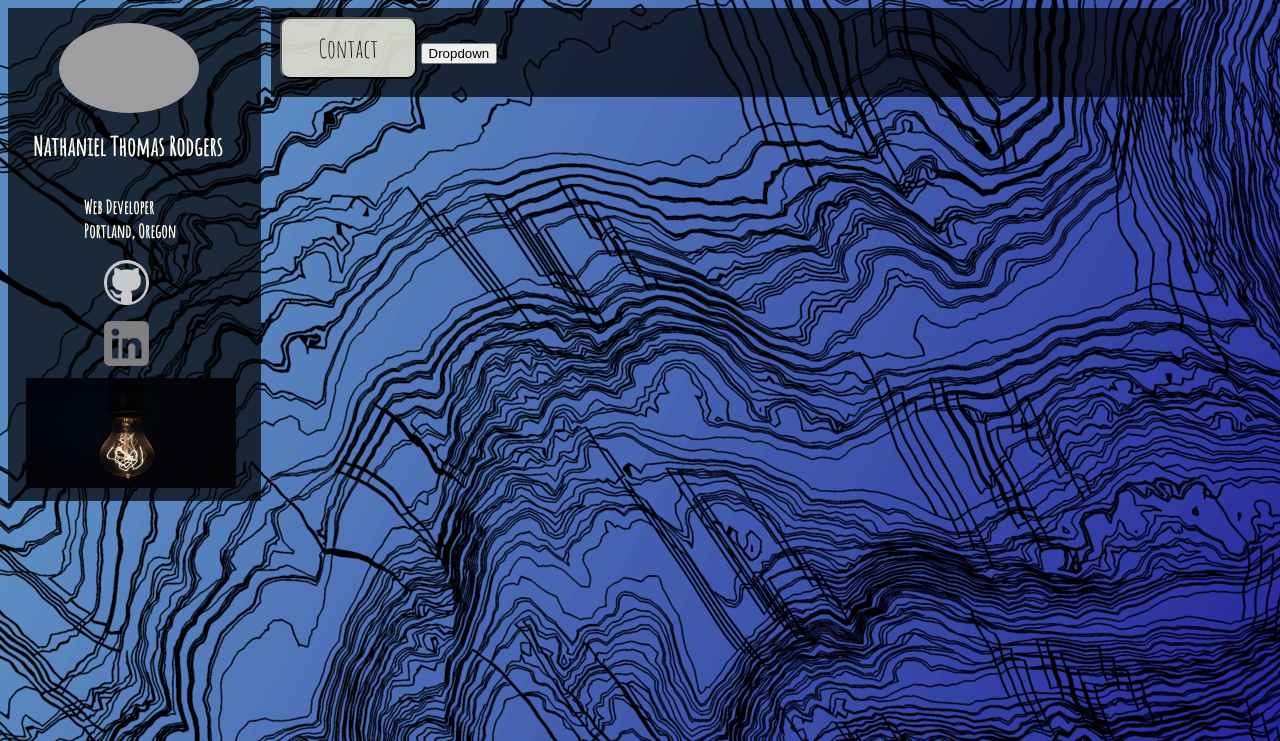
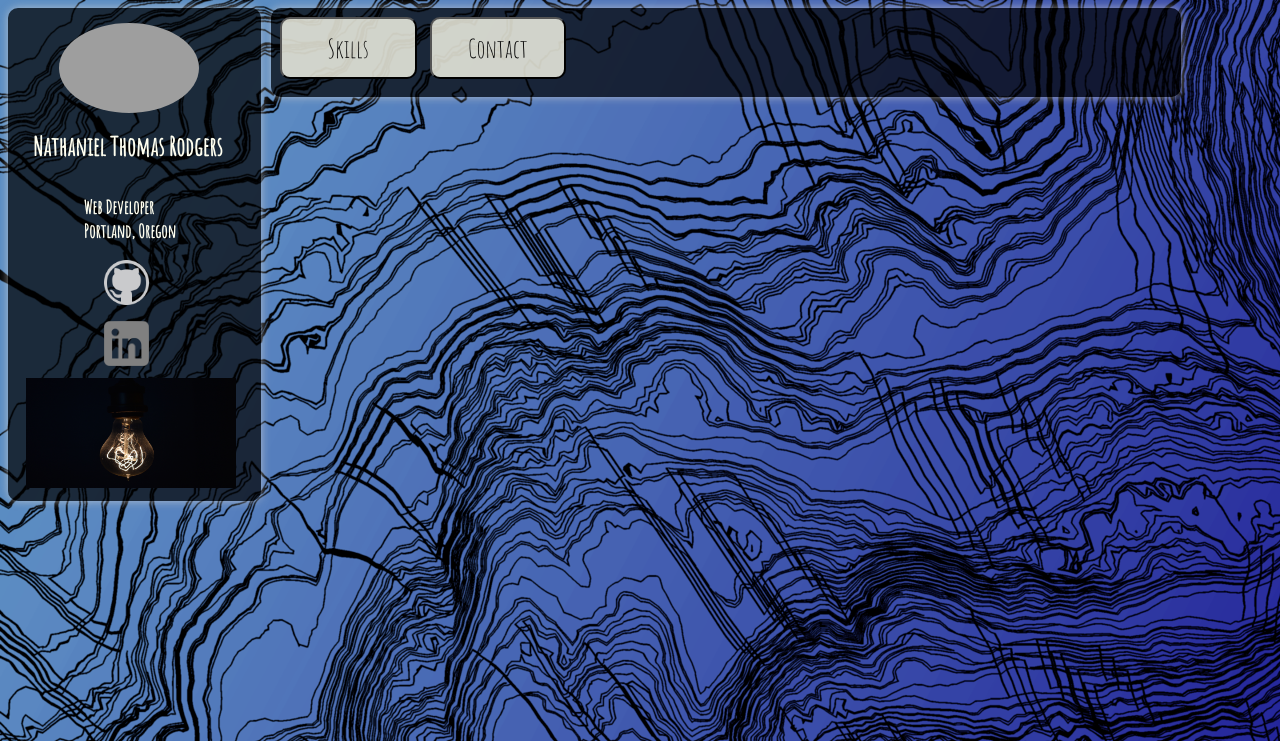
Before and after one commit to rodgnathaniel/nathanielthomas.dev, a Django app: page / in a window 1280 px wide. Shown: the top 741 px of the page. Run offline with Django 3.2, Linux system fonts and the light colour scheme; grey boxes are pictures that could not be loaded.

Commit message:
designed skills nav

```diff
--- a/home/static/home/css/main.css
+++ b/home/static/home/css/main.css
@@ -10,13 +10,24 @@ body{
     width: 90%;
     height: 18%;
     margin-left: 1%;
+    box-shadow: 0 0 10px 0 rgba(211,211,211,.7);
+    border-radius: 10px;
+}
+#skills_bg{
+
+    background-color: rgba(0, 0, 0, .7);
+    width: 90%;
+    height: 18%;
+    margin-left: 1%;
 }
 header{
     background-color: rgba(0, 0, 0, .7);
     width: 100%;
     height: 100%;
+    box-shadow: 0 0 10px 0 rgba(211,211,211,.7);
+    border-radius: 10px;
 }
-#contact{
+#contact, #skills{
     margin-top: 1%;
     margin-left: 1%;
     border-radius: 10px;
--- a/home/templates/home/portfolio_home.html
+++ b/home/templates/home/portfolio_home.html
@@ -21,18 +21,17 @@
 
         </header>
         <div id="nav_bg">
-                <button id="contact">Contact</button>
-                <div class="dropdown">
-                    <button onclick="myFunction()" class="dropbtn">Dropdown</button>
-                    <div id="myDropdown" class="dropdown-content">
-                        <a href="#"><img src="{% static 'home/django_.png' %}" width="90" height="45"></a>
-                        <a href="#"><img src="{% static 'home/js.png' %}" width="60" height="45"></a>
-                        <a href="#"><img src="{% static 'home/python_logo.png' %}" width="50" height="45"></a>
-                        <a href="#"><img src="{% static 'home/HTML5.png' %}" width="50" height="35"></a>
-                    </div>
+            <button id="skills">Skills</button>
+            <button id="contact">Contact</button>
+            <div id="skills_modal">
+                    <a id="dj" href="#"><img src="{% static 'home/django_.png' %}" width="115" height="60"></a>
+                    <a id="py" href="#"><img src="{% static 'home/python_logo.png' %}" width="55" height="55"></a>
+                    <a id="js" href="#"><img src="{% static 'home/js.png' %}" width="70" height="55"></a>
+                    <a id="node" href="#"><img src="{% static 'home/node.png' %}" width="85" height="65"></a>
+                    <a id="html" href="#"><img src="{% static 'home/HTML5.png' %}" width="65" height="50"></a>
                 </div>
+        </div>
 
-        </div>
     </main>
 
 
@@ -96,28 +95,13 @@
 
 
             <script>
+                let skills = document.querySelector("#skills");
+
+                skills.onclick = function(){
+                    document.querySelector("#skills_modal").style.display = "flex";
+                }
 
 
-
-                /* When the user clicks on the button,
-toggle between hiding and showing the dropdown content */
-function myFunction() {
-  document.getElementById("myDropdown").classList.toggle("show");
-}
-
-// Close the dropdown menu if the user clicks outside of it
-window.onclick = function(event) {
-  if (!event.target.matches('.dropbtn')) {
-    var dropdowns = document.getElementsByClassName("dropdown-content");
-    var i;
-    for (i = 0; i < dropdowns.length; i++) {
-      var openDropdown = dropdowns[i];
-      if (openDropdown.classList.contains('show')) {
-        openDropdown.classList.remove('show');
-      }
-    }
-  }
-}
 
                 var i = 0;
                 var images = [];
@@ -171,52 +155,6 @@ window.onclick = function(event) {
 
 
 
-                let cnv = document.querySelector('#cnv');
-                cnv.backgroundColor = 'red';
-                let width = cnv.width
-                let height = cnv.height
-                let ctx = cnv.getContext('2d');
-
-                var pentagon_img = document.querySelector("#pentagon_img");
-
-
-                let span_2 = document.querySelector('#span_2')
-                let modal_3 = document.querySelector('#modal_3')
-
-                let name = document.querySelector('#name');
-                let dev = document.querySelector('#dev');
-
-                let bottom_contact = false
-                let top_contact = false
-
-                let pentagon = {
-                    px:120,
-                    py: 0,
-                    vx:0,
-                    vy:0,
-                    height: 25,
-                    width: 25
-                }
-                let cnv_top = {
-                    px:0,
-                    py: 5,
-                    height: 5,
-                    width: 25
-                }
-                let line = {
-                    px: 11,
-                    py: 0,
-                    height: 3,
-                    width: 1000
-                }
-
-
-                let cnv_bottom = {
-                    px:0,
-                    py: 189,
-                    height: 5,
-                    width: 25
-                }
 
 
 
```
Also changed, not shown: other parts of home/static/home/css/main.css (+26 -9 lines), home/static/home/node.png (added).
